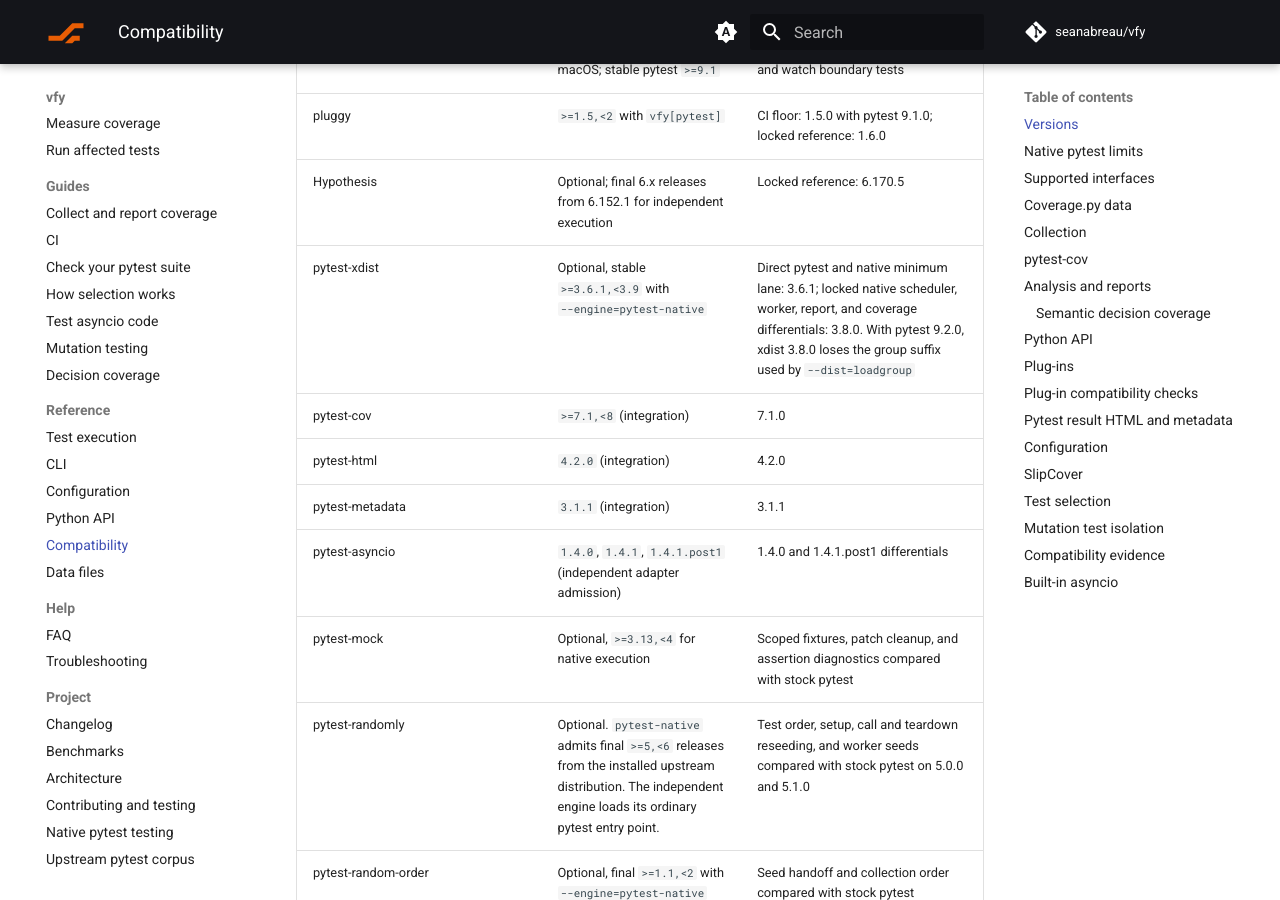
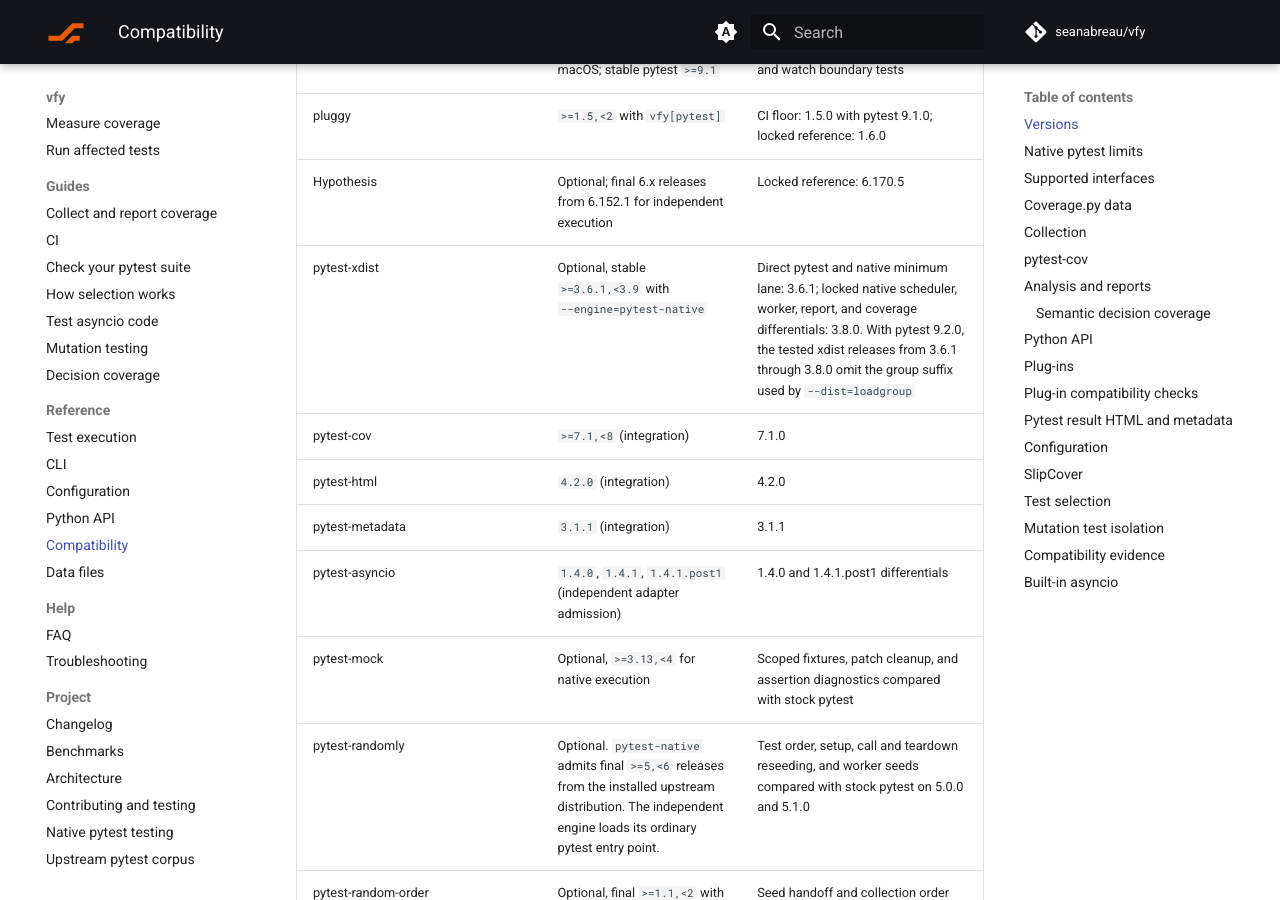
Before and after one commit to seanabreau/vfy, an MkDocs documentation site: the page built from docs/about/compatibility.md, in a window 1280 px wide and 900 px high, scrolled down 815 px. Built offline with MkDocs 1.6.1 and Material for MkDocs 9.7.7, drawn with Linux system fonts in a browser that asks for light colours; comment, search, counter and statistics services are not loaded.

Commit message:
Record stock loadgroup behavior across xdist versions

```diff
--- a/docs/about/compatibility.md
+++ b/docs/about/compatibility.md
@@ -21,7 +21,7 @@ older, and PyPy, are unsupported.
 | `vfy test --engine=pytest-native` | Experimental; Linux and macOS; stable pytest `>=9.1` | Explicit compatibility route; worker and watch boundary tests |
 | pluggy | `>=1.5,<2` with `vfy[pytest]` | CI floor: 1.5.0 with pytest 9.1.0; locked reference: 1.6.0 |
 | Hypothesis | Optional; final 6.x releases from 6.152.1 for independent execution | Locked reference: 6.170.5 |
-| pytest-xdist | Optional, stable `>=3.6.1,<3.9` with `--engine=pytest-native` | Direct pytest and native minimum lane: 3.6.1; locked native scheduler, worker, report, and coverage differentials: 3.8.0. With pytest 9.2.0, xdist 3.8.0 loses the group suffix used by `--dist=loadgroup` |
+| pytest-xdist | Optional, stable `>=3.6.1,<3.9` with `--engine=pytest-native` | Direct pytest and native minimum lane: 3.6.1; locked native scheduler, worker, report, and coverage differentials: 3.8.0. With pytest 9.2.0, the tested xdist releases from 3.6.1 through 3.8.0 omit the group suffix used by `--dist=loadgroup` |
 | pytest-cov | `>=7.1,<8` (integration) | 7.1.0 |
 | pytest-html | `4.2.0` (integration) | 4.2.0 |
 | pytest-metadata | `3.1.1` (integration) | 3.1.1 |
```
